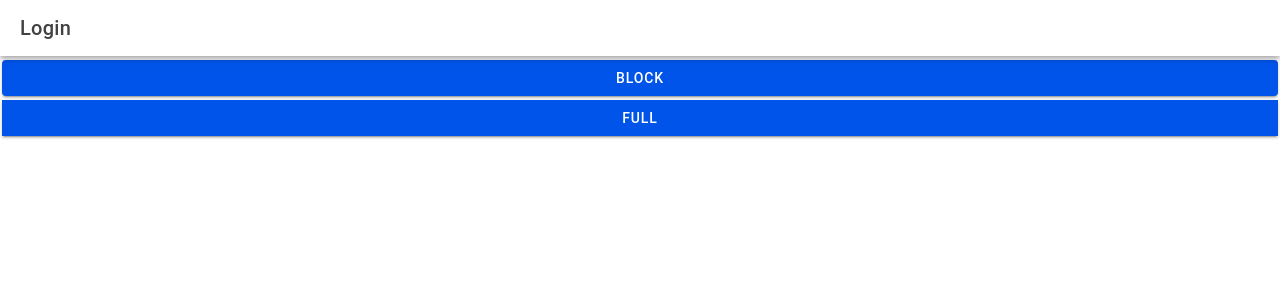
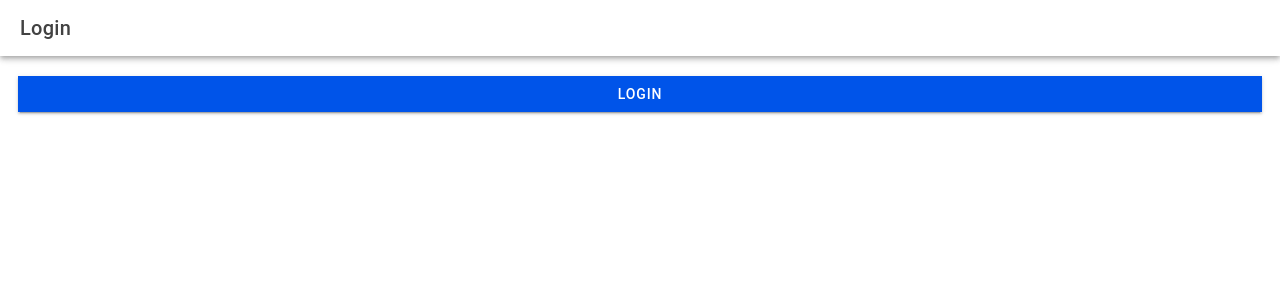
Before and after one commit to aivan123504/it35c-mobile, a React (Vite) app: page / in a window 1280 px wide. Shown: the top 300 px of the page. Built offline with nearby package versions, Linux system fonts and the light colour scheme.

Commit message:
added log in apptsx

```diff
--- a/src/App.tsx
+++ b/src/App.tsx
@@ -2,8 +2,8 @@ import { Redirect, Route } from 'react-router-dom';
 import { IonApp, IonRouterOutlet, setupIonicReact } from '@ionic/react';
 import { IonReactRouter } from '@ionic/react-router';
 
-import Menu from './pages/menu';
-import login from './pages/login';
+import Menu from './pages/Menu';
+import login from './pages/Login';
 import Home from './pages/Home';
 
 /* Core CSS required for Ionic components to work properly */
@@ -35,6 +35,7 @@ import '@ionic/react/css/palettes/dark.system.css';
 
 /* Theme variables */
 import './theme/variables.css';
+import Login from './pages/Login';
 
 setupIonicReact();
 
@@ -42,7 +43,7 @@ const App: React.FC = () => (
   <IonApp>
     <IonReactRouter>
       <IonRouterOutlet>
-        <Route exact path="/" component={Home} />
+        <Route exact path="/" component={Login} />
         <Route exact path="/app" component={Menu} />
       </IonRouterOutlet>
     </IonReactRouter>
--- a/src/components/ExploreContainer.tsx
+++ b/src/components/ExploreContainer.tsx
@@ -1,12 +1,27 @@
-import React from 'react';
-import { IonButton } from '@ionic/react';
+import { IonButton, IonModal, IonHeader, IonToolbar, IonTitle, IonButtons } from '@ionic/react';
+import './ExploreContainer.css';
 
-function Example() {
+interface ContainerProps { }
+
+const ExploreContainer: React.FC<ContainerProps> = () => {
   return (
-    <>
-      <IonButton expand="block">Block</IonButton>
-      <IonButton expand="full">Full</IonButton>
-    </>
+    <div id="container">
+       <IonButton id="openModal">Open Modal</IonButton>
+              <IonModal trigger="openModal" id="modalElement">
+
+                <IonHeader>
+                  <IonToolbar>
+                    <IonTitle>Modal</IonTitle>
+                    <IonButtons slot="end">
+                      <IonButton onClick={() => { const modal = document.getElementById('modalElement') as any; if (modal) { modal.dismiss(); } }}>Close</IonButton>
+                    </IonButtons>
+                  </IonToolbar>
+                  <h1>opennnnn</h1>
+                </IonHeader>
+      </IonModal>
+
+    </div>
   );
-}
-export default Example;
+};
+
+export default ExploreContainer;
--- a/src/pages/login.tsx
+++ b/src/pages/login.tsx
@@ -1,6 +1,6 @@
         import {IonButton, IonContent, IonHeader, IonPage, IonTitle, IonToolbar, useIonRouter} from '@ionic/react';
 
-        const login: React.FC = () => {
+        const Login: React.FC = () => {
             const navigation = useIonRouter ();
 
 const dologin = () => {
@@ -21,11 +21,11 @@ const dologin = () => {
 
                                           <IonContent className="ion-padding">
                                             <IonButton expand="full" onClick={() => dologin()}>
-                                                login
+                                                Login
                                             </IonButton>
                                           </IonContent>
                                 </IonPage>
                               );
                             }
 
-                export default login;
+                export default Login;
--- a/src/pages/page1.tsx
+++ b/src/pages/page1.tsx
@@ -1,15 +1,15 @@
 import { IonHeader, IonPage, IonTitle, IonToolbar } from "@ionic/react";
-const Menu: React.FC = () => {
+const Page1: React.FC = () => {
     return (
         <IonPage>
             <IonHeader>
                 <IonToolbar>
                     <IonTitle>
-                        page1
+                        Page1
                     </IonTitle>
                 </IonToolbar>
             </IonHeader>
         </IonPage>
     )
 };
-export default Menu;
+export default Page1;
--- a/src/pages/page2.tsx
+++ b/src/pages/page2.tsx
@@ -1,15 +1,15 @@
 import { IonHeader, IonPage, IonTitle, IonToolbar } from "@ionic/react";
-const Menu: React.FC = () => {
+const Page2: React.FC = () => {
     return (
         <IonPage>
             <IonHeader>
                 <IonToolbar>
                     <IonTitle>
-                        page2
+                        Page2
                     </IonTitle>
                 </IonToolbar>
             </IonHeader>
         </IonPage>
     )
 };
-export default Menu;
+export default Page2;
--- a/src/pages/templates.tsx
+++ b/src/pages/templates.tsx
@@ -6,7 +6,7 @@ const Templates: React.FC = () => {
         <IonPage>
             <IonHeader>
                 <IonToolbar>
-                    <IonTitle>Login</IonTitle>
+                    <IonTitle>=Template</IonTitle>
                 </IonToolbar>
             </IonHeader>
         </IonPage>
```
